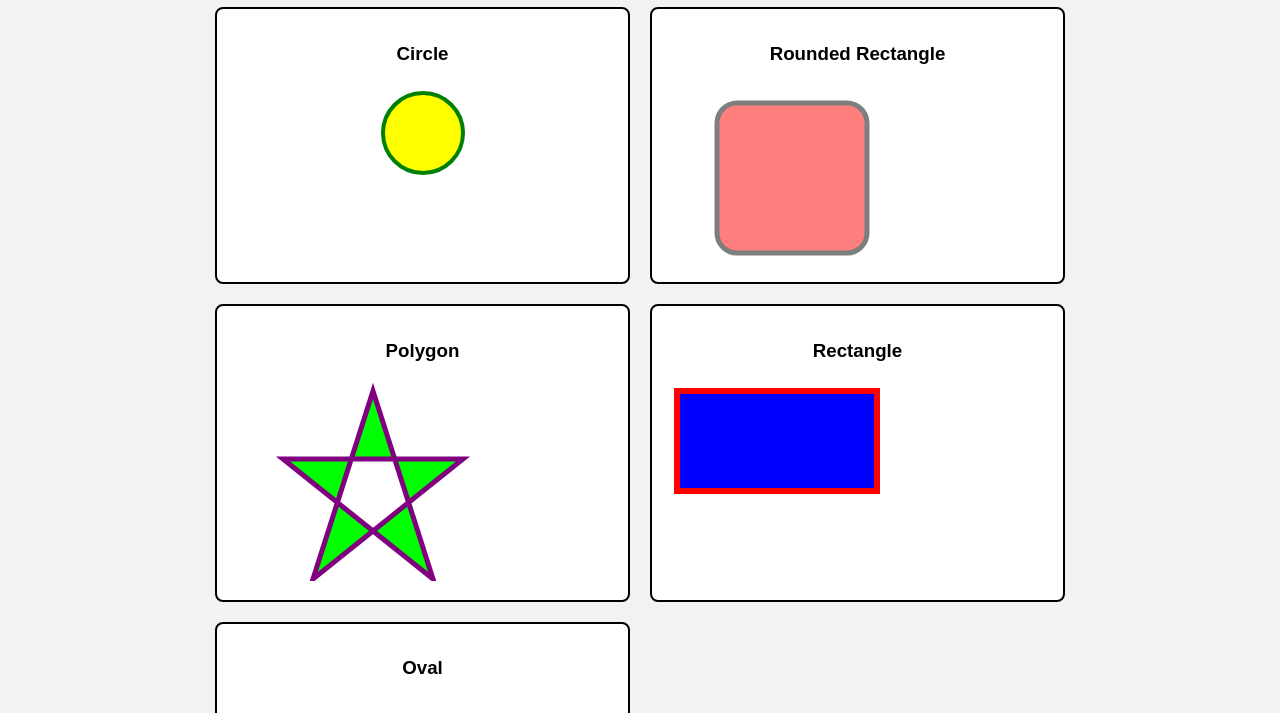
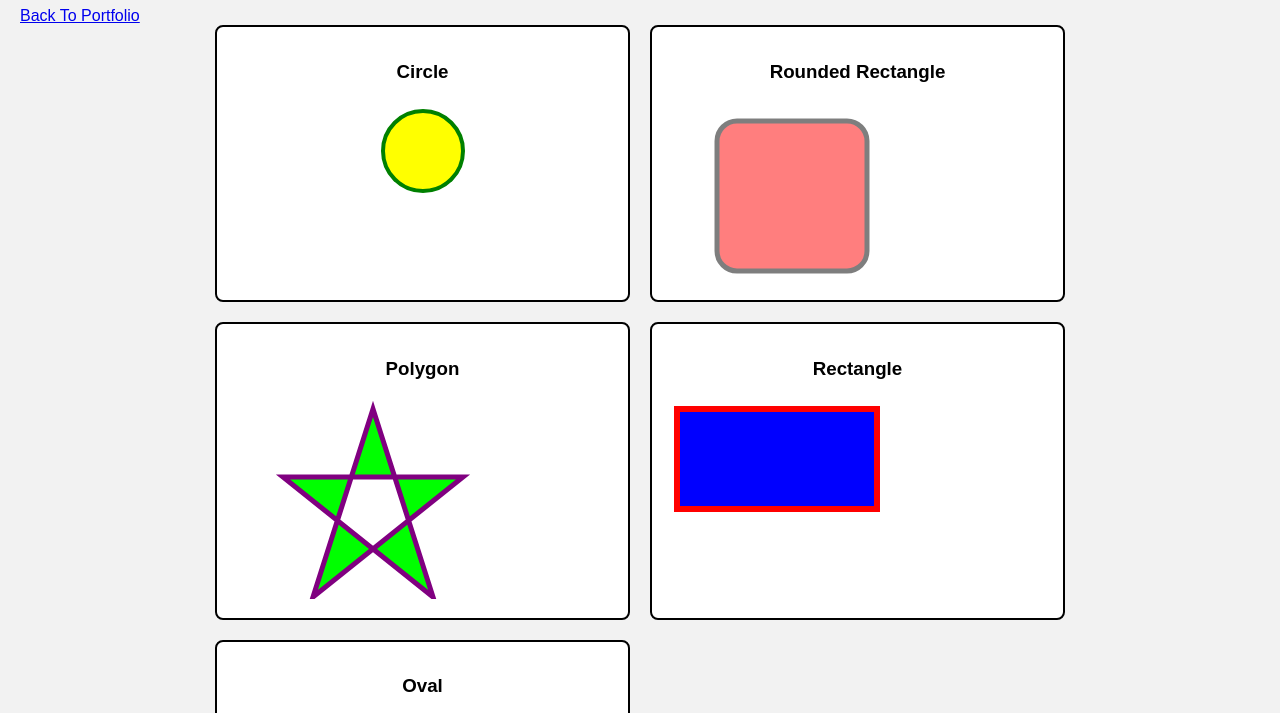
Before and after one commit to Yamadaaa1/New_Website, a plain HTML site: page SVGtry/svgdemo.html in a window 1280 px wide. Shown: the part 73-786 px from the top of the page. Drawn offline with Linux system fonts and the light colour scheme.

Commit message:
Add navigation link to portfolio in svgdemo.html
Added a link to navigate back to the portfolio page.

```diff
--- a/SVGtry/svgdemo.html
+++ b/SVGtry/svgdemo.html
@@ -40,6 +40,7 @@
 <body>
 
   <h1>SVG Shapes</h1>
+   <a href="/New_Website/portfolio.html">Back To Portfolio</a>
 
   <div class="container">
 
```
